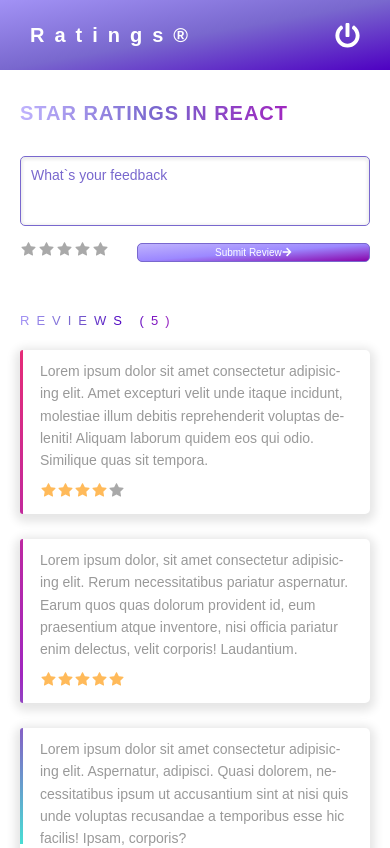
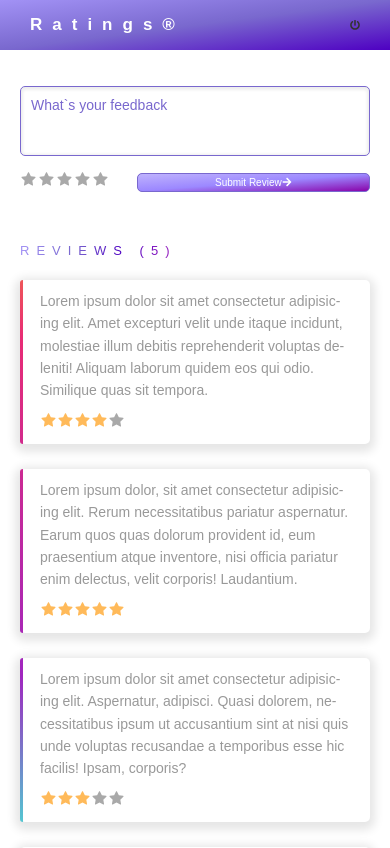
Before and after one commit to esteemayo/react-ratings, a React (Create React App) app: page / in a window 390 px wide. Shown: the top 848 px of the page. Built offline with nearby package versions, Linux system fonts and the light colour scheme.

Commit message:
added new properties

```diff
--- a/src/index.css
+++ b/src/index.css
@@ -41,11 +41,20 @@ body {
 }
 
 .navbar {
+  position: fixed;
+  top: 0;
   width: 100%;
   height: 7rem;
   background-image: linear-gradient(to right bottom, #a292f5, #7968ce, #4e00c2);
   display: flex;
   align-items: center;
+  z-index: 1000;
+}
+
+@media only screen and (max-width: 56.25em) {
+  .navbar {
+    height: 5rem;
+  }
 }
 
 .navbar__left {
@@ -64,8 +73,20 @@ body {
   transition: all 0.5s ease-in-out;
 }
 
+@media only screen and (max-width: 56.25em) {
+  .logo {
+    font-size: 1.7rem;
+  }
+}
+
 .logo:hover {
   transform: scale(1.1);
+}
+
+@media only screen and (max-width: 56.25em) {
+  .logo:hover {
+    transform: scale(1.07);
+  }
 }
 
 .navbar__right {
@@ -75,7 +96,7 @@ body {
   margin-right: 3rem;
 }
 
-.toggle {
+.toggle-icon {
   display: inline-block;
   color: var(--color-white);
   font-size: 2.5rem;
@@ -83,7 +104,13 @@ body {
   transition: all 0.5s ease-in-out;
 }
 
-.toggle:hover {
+@media only screen and (max-width: 56.25em) {
+  .toggle-icon {
+    font-size: 2rem;
+  }
+}
+
+.toggle-icon:hover {
   transform: scale(1.3);
 }
 
@@ -425,6 +452,12 @@ textarea::placeholder {
   }
 }
 
+@media only screen and (max-width: 22.5em) {
+  .wrapper {
+    align-items: center;
+  }
+}
+
 .list-items {
   width: 60rem;
   background-color: transparent;
```
